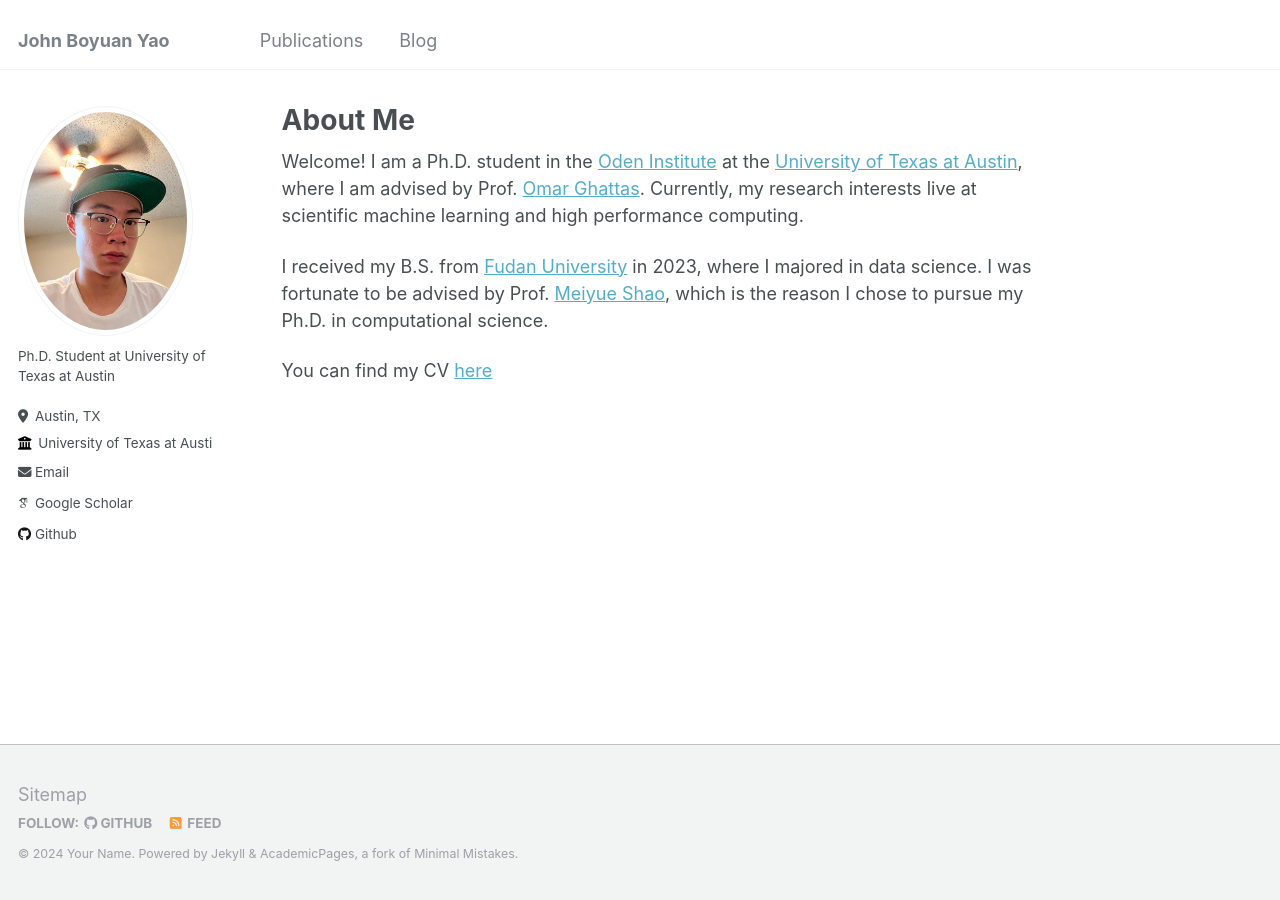
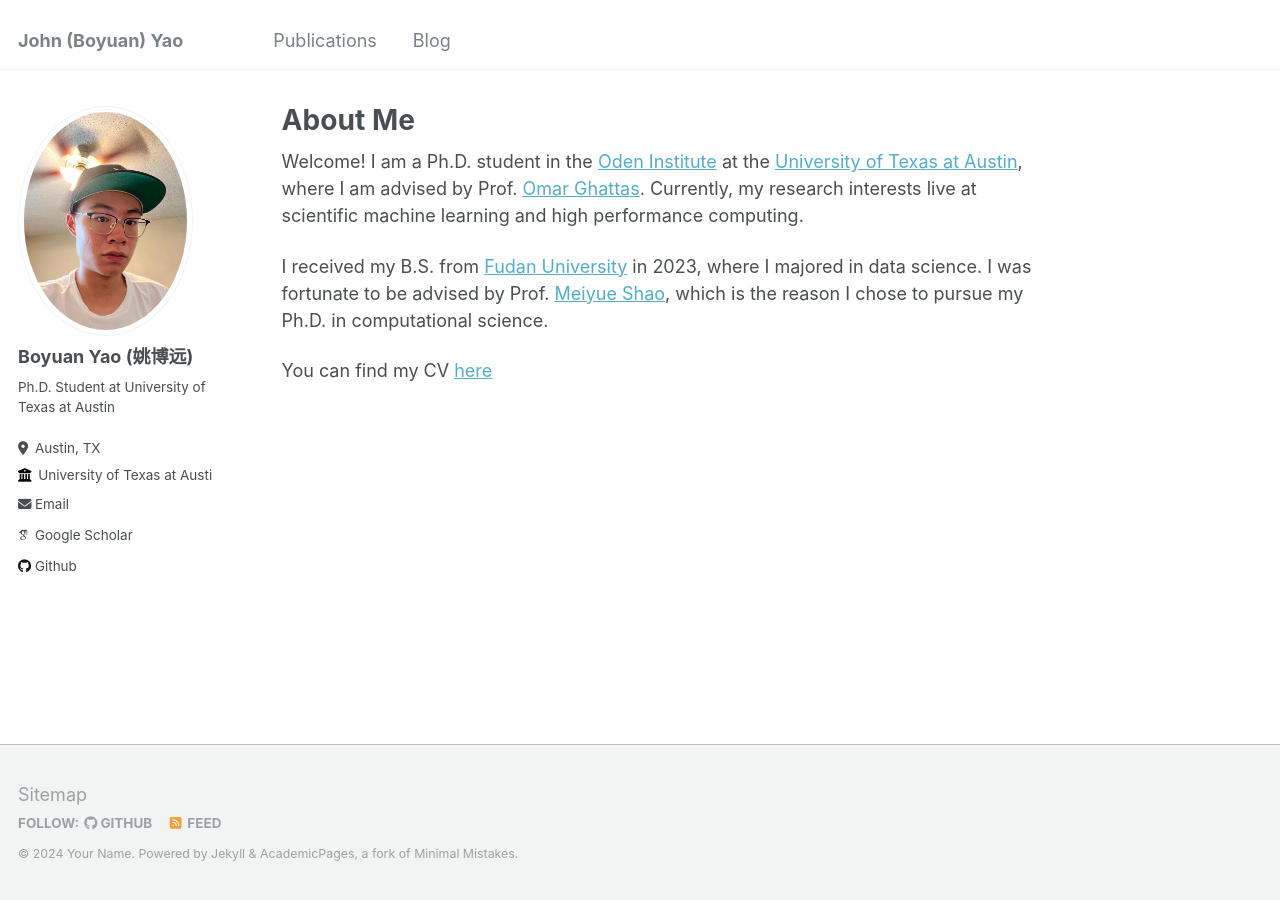
Before and after one commit to Cypher30/Cypher30.github.io, a Jekyll site: the page built from _pages/about.md, in a window 1280 px wide. Built offline with Jekyll 4.4.1, drawn with Linux system fonts in a browser that asks for light colours; some web fonts are replaced.

Commit message:
Update config

```diff
--- a/_config.yml
+++ b/_config.yml
@@ -8,7 +8,7 @@
 
 # Basic Site Settings
 locale                   : "en-US"
-title                    : "John Boyuan Yao"
+title                    : "John (Boyuan) Yao"
 title_separator          : "-"
 name                     : &name "Your Name"
 description              : &description "personal description"
@@ -22,7 +22,7 @@ repository               : "Cypher30/Cypher30.github.io"
 author:
   # Biographic information
   avatar           : "profile.jpg"
-  name             : ""
+  name             : "Boyuan Yao (姚博远)"
   pronouns         : # example: "she/her"
   bio              : "Ph.D. Student at University of Texas at Austin"
   location         : "Austin, TX"
```
